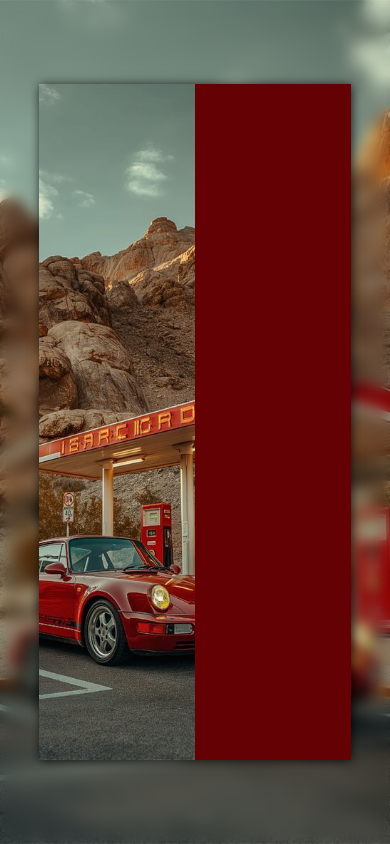
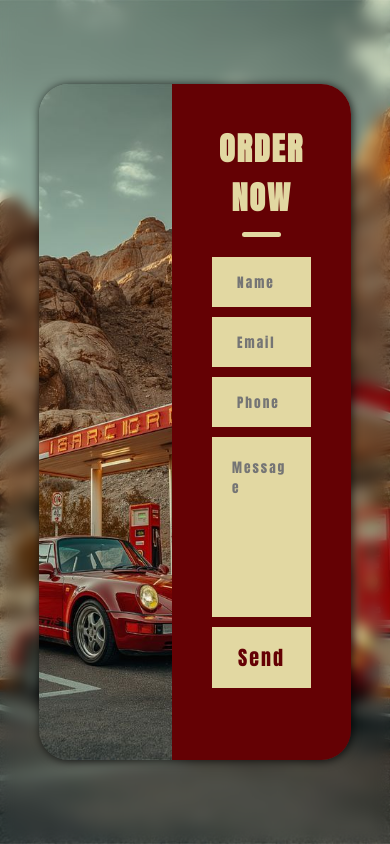
Before and after one commit to callmeabdul743/Login-responsive-page-Order, a plain HTML site: page index.html in a window 390 px wide. Drawn offline with Linux system fonts and the light colour scheme.

Commit message:
Complete the project on responsiveness left

```diff
--- a/index.html
+++ b/index.html
@@ -12,7 +12,13 @@
             <div class="container">
                 <div class="item1"></div>
                 <div class="item2">
-
+                    <h1>ORDER NOW</h1>
+                    <div class="line"></div>
+                    <input type="text" placeholder="Name" required>
+                    <input type="text" placeholder="Email" required>
+                    <input type="text" placeholder="Phone" required>
+                    <textarea name="" id="" placeholder="Message" rows="7" required></textarea>
+                    <button >Send</button>
                 </div>
             </div>
         </div>
--- a/style.css
+++ b/style.css
@@ -1,7 +1,10 @@
+@import url('https://fonts.googleapis.com/css2?family=Anton&family=Pacifico&family=Poppins:wght@300&family=Rubik+Mono+One&display=swap');
 *{
     margin:0px;
     padding:0px;
     box-sizing: border-box;
+    font-family: "Anton", sans-serif;
+    letter-spacing: 2px;
 }
 .main{
     width: 100vw;
@@ -25,7 +28,7 @@
     /* box-shadow: 0px 1px 5px rgba(144, 144, 144, 0.8); */
     box-shadow: 1px 1px 10px rgba(0, 0, 0, 0.8);
     display: flex;
-
+    border-radius: 30px;
 }
 .item1{
     background-image: url("pic2.png");
@@ -34,9 +37,72 @@
     background-position: 50% 75%;
     width: 100%;
     height: 100%;
+    border-radius: 30px 0px 0px 30px;
 }
 .item2{
+    border-radius: 0px 30px 30px 0px;
     width: 100%;
     height: 100%;
     background-color: #640104;
+    padding:40px;
+    display: flex;
+    flex-direction: column;
+    align-items: center;
+    /* justify-content: center; */
 }
+.item2 h1{
+    text-align: center;
+    color:#E2D8A2;
+    font-size: 2rem;
+}
+.line{
+    width: 40%;
+    height: 5px;
+    background-color: #E2D8A2;
+    border-radius: 50px;
+    margin:10px;
+    margin-bottom: 20px;
+}
+input{
+    width: 100%;
+    height: 20px;
+    outline:none;
+    margin-bottom:10px;
+    padding:25px;
+    background-color: #e4ddb4;
+    border:none;
+    caret-color: #640104;
+
+}
+
+input:placeholder-shown{
+    color: #640104;
+    background-color: #E2D8A2;
+}
+textarea{
+    width: 100%;
+    padding:20px;
+    background-color: #e4ddb4;
+    margin-bottom:10px;
+    resize:none;
+    outline: none;
+    border:none;
+}
+textarea:placeholder-shown{
+    color: #640104;
+    background-color: #E2D8A2;
+}
+button{
+    width: 100%;
+    /* margin: 5px 0px; */
+    margin-bottom:10px;
+    padding:15px;
+    font-size: 20px;
+    background-color: #E2D8A2;
+    color: #640104;
+    border:none;
+    cursor: pointer;
+}
+button:hover{
+    background-color: #e4ddb4;
+}
```
